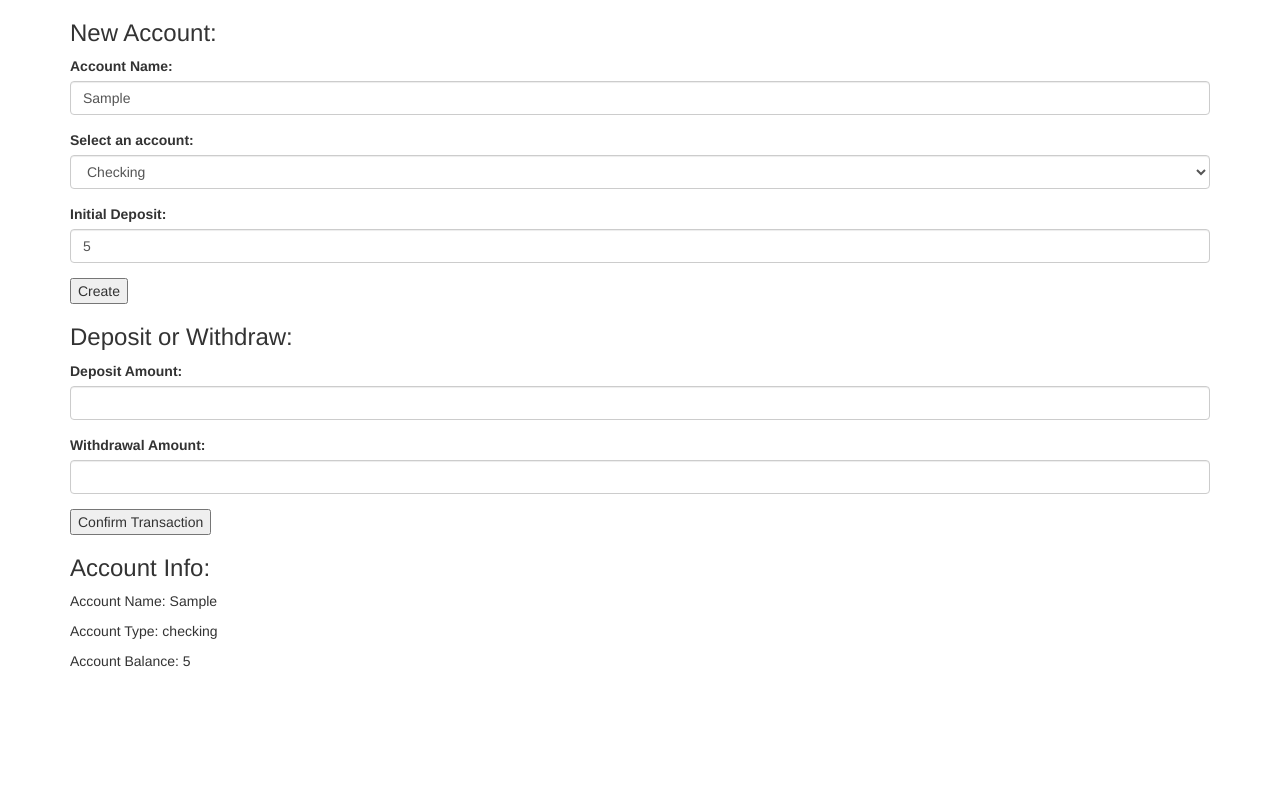
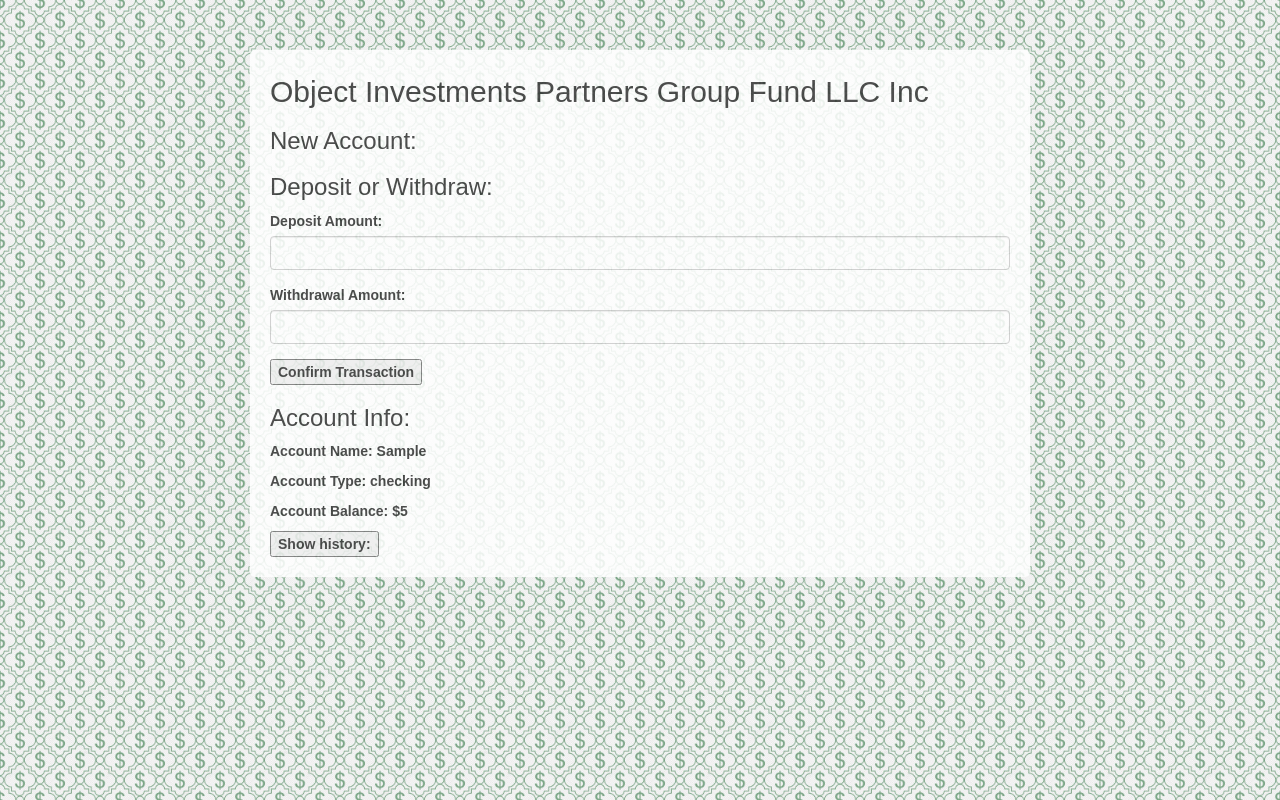
Before and after one commit to wh0pper/bankaccount, a plain HTML site: page index.html in a window 1280 px wide. Both pictures are taken after typing "Sample", "5" into the empty fields and a click on the button "Create". Drawn offline with nearby package versions, Linux system fonts and the light colour scheme; a web font is replaced by a local one.

Commit message:
add comma function, wall paper and styling.

```diff
--- a/css/styles.css
+++ b/css/styles.css
@@ -0,0 +1,39 @@
+body {
+  font-family: 'Belleza', sans-serif;
+  background-image: url(../img/dollar.jpg);
+  background-size: 200px;
+  font-weight: bold;
+}
+
+#newHead:hover{
+  cursor: pointer;
+
+}
+ form#fundsForm {
+   display: none;
+ }
+
+.balance {
+  display: none;
+}
+
+.col-md-8 {
+  background-color: white;
+  padding: 20px;
+  margin-top: 50px;
+  padding-top: 5px;
+  border-radius: 5px;
+  opacity: .85;
+}
+
+.container {
+  position: relative;
+}
+#chart {
+  display: inline;
+  margin: 0 auto;
+}
+
+.history {
+  display: none;
+}
--- a/index.html
+++ b/index.html
@@ -2,6 +2,7 @@
 <html>
   <head>
     <link href="https://maxcdn.bootstrapcdn.com/bootstrap/3.3.7/css/bootstrap.min.css" rel="stylesheet" integrity="sha384-BVYiiSIFeK1dGmJRAkycuHAHRg32OmUcww7on3RYdg4Va+PmSTsz/K68vbdEjh4u" crossorigin="anonymous">
+    <link href="https://fonts.googleapis.com/css?family=Belleza" rel="stylesheet">
     <link href="css/styles.css" rel="stylesheet" text="text/css">
     <script src="https://code.jquery.com/jquery-3.3.1.js"
       integrity="sha256-2Kok7MbOyxpgUVvAk/HJ2jigOSYS2auK4Pfzbm7uH60="
@@ -12,8 +13,11 @@
   </head>
   <body>
     <div class="container">
+      <div class="row">
+        <div class="col-md-8 col-md-offset-2">
+          <h2>Object Investments Partners Group Fund LLC Inc</h2>
+          <h3 id="newHead">New Account:</h3>
           <form id="newAccount">
-        <h3>New Account:</h3>
             <div class="form-group">
               <label for="account-name">Account Name: </label>
               <input type="text" class="form-control" id="accountName">
@@ -26,9 +30,9 @@
                 <option value="credit">Credit</option>
               </select>
             </div>
-
             <div class="form-group">
               <label for="initial">Initial Deposit: </label>
+              <!-- <span class="input-group-addon">$</span> -->
               <input type="number" class="form-control" id="initialDeposit">
             </div>
             <button type="submit">Create</button>
@@ -42,7 +46,7 @@
             </div>
             <div class="form-group">
               <label for="withdrawal">Withdrawal Amount: </label>
-          <input type="number" step="0.01" class="form-control" id="withdrawal">
+              <input type="number" class="form-control" id="withdrawal">
             </div>
             <button type="submit">Confirm Transaction</button>
           </form>
@@ -51,9 +55,21 @@
             <h3>Account Info:</h3>
             <p>Account Name: <span id="balanceName"></span></p>
             <p>Account Type: <span id="typeOutput"></span></p>
-        <p>Account Balance: <span id="currentBalance"></span></p>
+            <p>Account Balance: $<span id="currentBalance"></span></p>
+            <button type="button" id="history">Show history:</button>
+            <div class="history">
+              <p>Account History:
+                <ul>Deposits: <span id="deposits"></span></ul>
+                <ul>Withdrawals: <span id="withdrawals"></span></ul>
+              </p>
             </div>
           </div>
 
+          <!-- <div id="chart">
+            <img src="img/chart.png">
+          </div> -->
+        </div>
+      </div>
+    </div>
   </body>
 </html>
--- a/js/scripts.js
+++ b/js/scripts.js
@@ -1,8 +1,10 @@
 //back-end logic
-function newAccount(name, accountType, balance) {
+function newAccount(name, accountType, balance, history) {
   this.name = name;
   this.accountType = accountType;
   this.balance = balance;
+  this.depositHistory = [];
+  this.withdrawalHistory = [];
 }
 
 newAccount.prototype.transact = function(deposit, withdrawal) {
@@ -20,6 +22,12 @@ newAccount.prototype.transact = function(deposit, withdrawal) {
 
 
 
+var addCommas = function(number) {
+  return number.toString().replace(/\B(?=(\d{3})+(?!\d))/g, ",");
+}
+
+
+var account = {};
 
 
 //front-end logic
@@ -34,8 +42,21 @@ $(document).ready(function() {
 
     $("#balanceName").text(accountName);
     $("#typeOutput").text(accountType);
-    $("#currentBalance").text(initialDeposit);
+    $("#currentBalance").text(addCommas(account.balance));
+
+    //hide this form
+    $("#newAccount").slideUp();
+
+    //show transaction form
+    $("#fundsForm").slideDown();
+
+    //show account info
+    $(".balance").show();
   });
+
+  $("#newHead").click(function() {
+      $("#newAccount").slideToggle();
+  })
 
   $("#fundsForm").submit(function(event) {
     event.preventDefault();
@@ -43,6 +64,29 @@ $(document).ready(function() {
     var withdrawal = parseInt($("input#withdrawal").val());
 
     account.transact(deposit, withdrawal);
-    $("#currentBalance").text(account.balance);
+    $("#currentBalance").text(addCommas(account.balance));
+
+    if (deposit) {
+    account.depositHistory.push(deposit);
+    }
+    if (withdrawal) {
+    account.withdrawalHistory.push(withdrawal);
+
+    }
+
+    //clear input field on sumbit
+    $("input#deposit").val("");
+    $("input#withdrawal").val("");
+  });
+
+  $("button#history").click(function() {
+    $("div.history").slideToggle();
+    $("#deposits").text("");
+    account.depositHistory.forEach(function(deposit) {
+      $("#deposits").append("$" + addCommas(deposit) + ", ");
+    })
+    account.withdrawalHistory.forEach(function(withdrawal) {
+      $("#withdrawals").append("$" + addCommas(withdrawal) + ", ");
+    })
   });
 });
```
Also changed, not shown: img/chart.png (added), img/dollar.jpg (added). Lines whose indentation alone changed are shown as unchanged.
